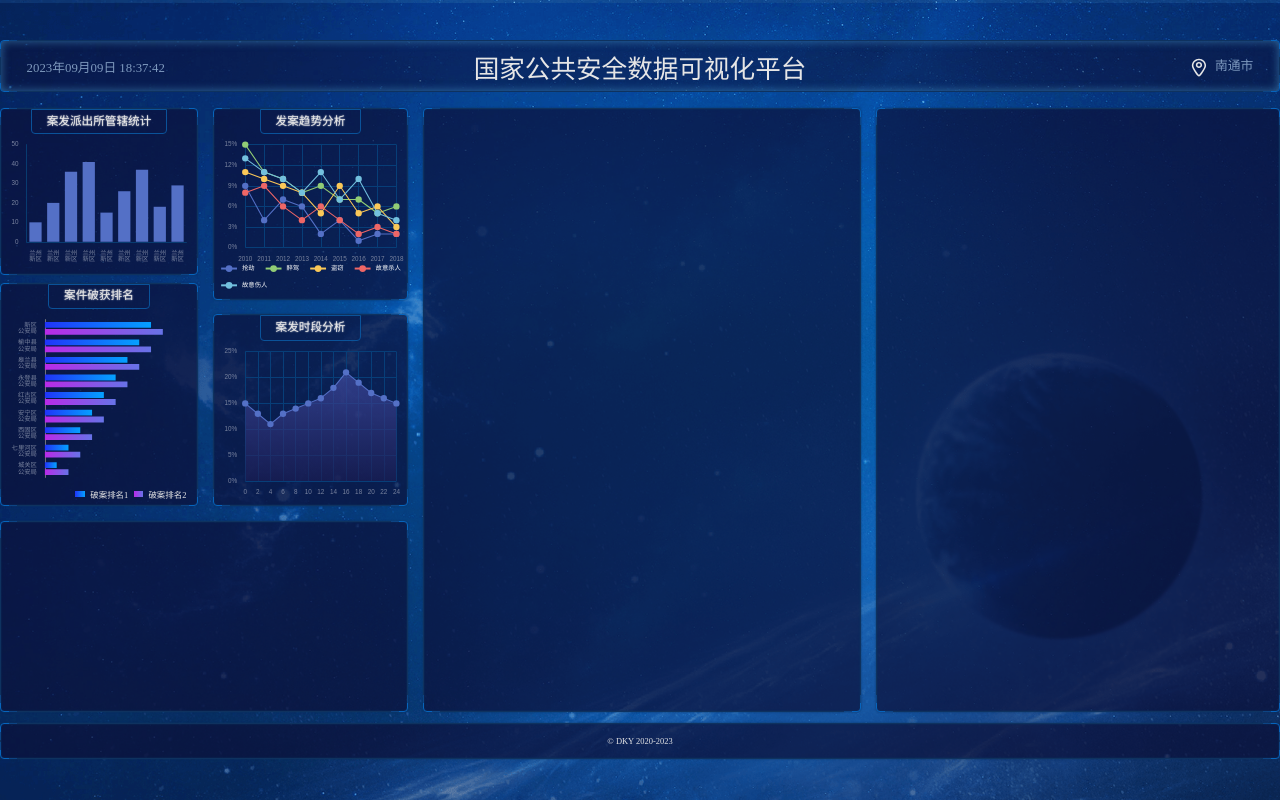
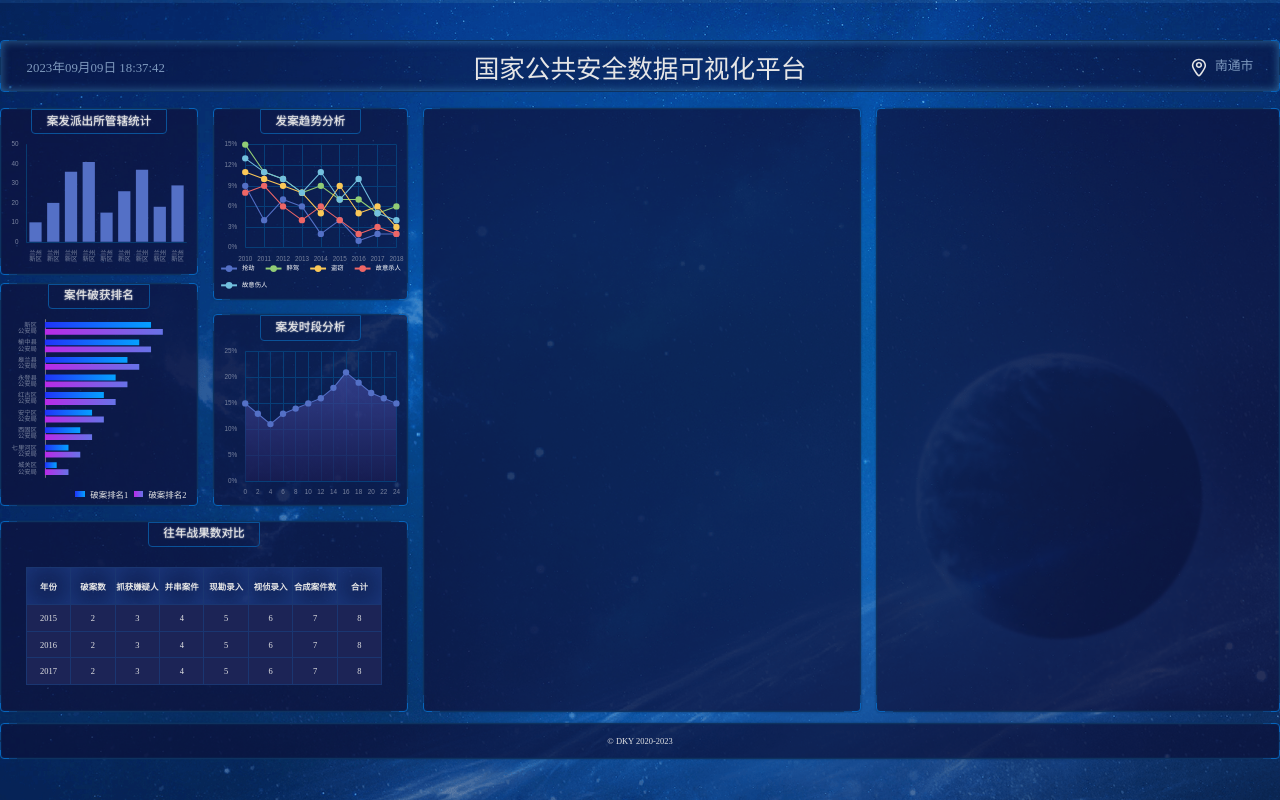
Before and after one commit to Dengky00/big-screen, a React (Vite) app: page / in a window 1280 px wide. Built offline with nearby package versions, Linux system fonts and the light colour scheme.

Commit message:
添加Chart5

```diff
--- /dev/null
+++ b/src/components/Chart-5.tsx
@@ -0,0 +1,53 @@
+export const Chart5 = () => {
+  return (
+    <div className="战果">
+      <h2>往年战果数对比</h2>
+      <table>
+        <thead>
+          <tr>
+            <th>年份</th>
+            <th>破案数</th>
+            <th>抓获嫌疑人</th>
+            <th>并串案件</th>
+            <th>现勘录入</th>
+            <th>视侦录入</th>
+            <th>合成案件数</th>
+            <th>合计</th>
+          </tr>
+        </thead>
+        <tbody>
+          <tr>
+            <td>2015</td>
+            <td>2</td>
+            <td>3</td>
+            <td>4</td>
+            <td>5</td>
+            <td>6</td>
+            <td>7</td>
+            <td>8</td>
+          </tr>
+          <tr>
+            <td>2016</td>
+            <td>2</td>
+            <td>3</td>
+            <td>4</td>
+            <td>5</td>
+            <td>6</td>
+            <td>7</td>
+            <td>8</td>
+          </tr>
+          <tr>
+            <td>2017</td>
+            <td>2</td>
+            <td>3</td>
+            <td>4</td>
+            <td>5</td>
+            <td>6</td>
+            <td>7</td>
+            <td>8</td>
+          </tr>
+        </tbody>
+      </table>
+    </div>
+  );
+};
--- a/src/pages/home.scss
+++ b/src/pages/home.scss
@@ -77,7 +77,7 @@
       border-radius: 4px;
       position: relative;
       box-shadow: 0 0 2px 0 #0e325f, inset 0 0 2px 0 #0e325f;
-      background: rgba($color: #0c1139, $alpha: 0.7);
+      background: rgba($color: #0f113a, $alpha: 0.7);
 
       &::before {
         content: "";
@@ -151,7 +151,8 @@
   .管辖统计,
   .破获排名,
   .发案趋势,
-  .案发时段 {
+  .案发时段,
+  .战果 {
     height: px(315);
     display: flex;
     flex-direction: column;
@@ -169,6 +170,30 @@
     .chart {
       flex: 1;
       width: 100%;
+    }
+  }
+
+  .战果 {
+    > table {
+      margin-top: px(38);
+      border-collapse: collapse;
+      th,
+      td {
+        border: 1px solid #1a3671;
+      }
+      thead {
+        th {
+          height: px(70);
+          box-shadow: inset 0 0 px(60) 0 #1f3d85;
+        }
+      }
+      tbody {
+        td {
+          height: px(50);
+          width: px(84);
+          background: #1c2456;
+        }
+      }
     }
   }
 
--- a/src/pages/home.tsx
+++ b/src/pages/home.tsx
@@ -5,6 +5,7 @@ import { Chart1 } from "../components/Chart-1";
 import { Chart2 } from "../components/Chart-2";
 import { Chart3 } from "../components/Chart-3";
 import { Chart4 } from "../components/Chart-4";
+import { Chart5 } from "../components/Chart-5";
 
 export const Home = () => {
   const [currentTime, setCurrentTime] = useState(new Date());
@@ -46,7 +47,9 @@ export const Home = () => {
           <Chart3 />
           <Chart4 />
         </section>
-        <section className="bordered section3"></section>
+        <section className="bordered section3">
+          <Chart5 />
+        </section>
         <section className="bordered section4"></section>
         <section className="bordered section5"></section>
       </main>
```
